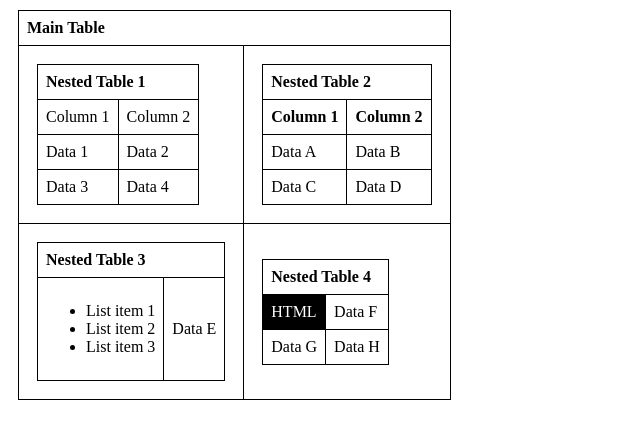
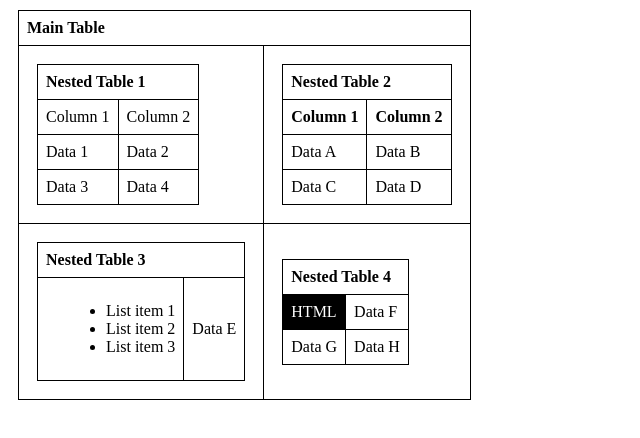
Before and after one commit to acciojob/tables-in-tables-Praveen7070kr, a website: page main.html in a window 1280 px wide. Shown: the whole page, without its empty margins (0-640 px from the left). Drawn offline with Linux system fonts and the light colour scheme.

Commit message:
created a submission

```diff
--- a/styles.css
+++ b/styles.css
@@ -1,7 +1,4 @@
-
-/* Your CSS Code here. */
-
-
+/* General table styles */
 table {
     border: 1px solid black;
     border-collapse: collapse;
@@ -15,8 +12,14 @@ th, td {
     text-align: left;
 }
 
-
+/* Special styling for black background cell */
 td.black-background {
     background-color: black;
     color: white;
 }
+
+/* List styling inside Nested Table 3 */
+ul {
+    list-style-type: disc;
+    margin-left: 20px;
+}
```
Also changed, not shown: main.html (+1 -0 lines).
